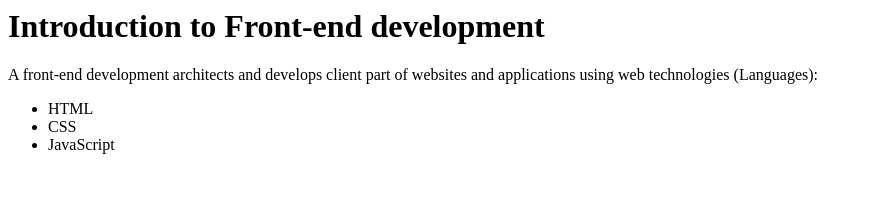
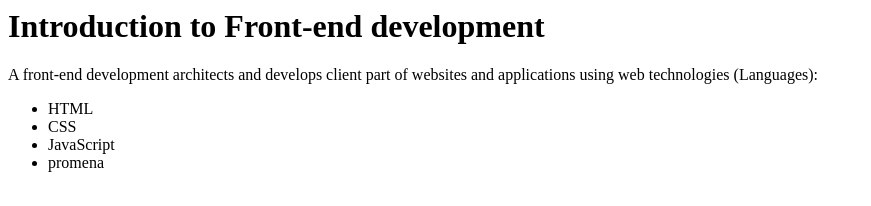
Before and after one commit to makica92/zadatak1, a plain HTML site: page Desktop/itt/index.html in a window 1280 px wide. Shown: the whole page, without its empty margins (0-871 px from the left). Drawn offline with Linux system fonts and the light colour scheme.

Commit message:
Initial Commit

```diff
--- a/Desktop/itt/index.html
+++ b/Desktop/itt/index.html
@@ -4,4 +4,5 @@
 <li >HTML </li>
 <li> CSS </li>
 <li> JavaScript </li>
+<li>promena</li>
 </ul>
```
Also changed, not shown: 1 other file.
